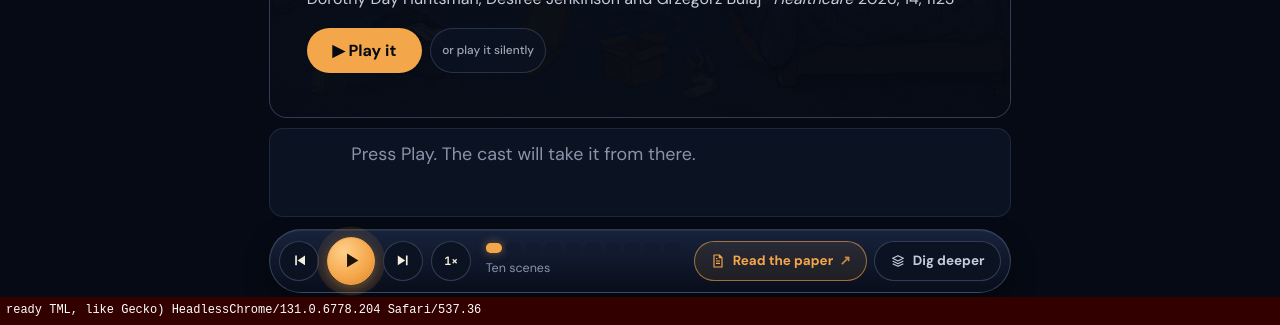
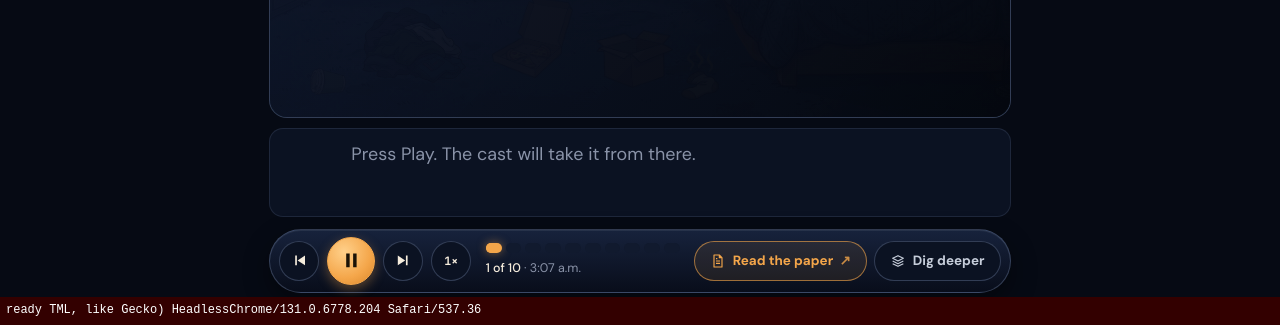
Before and after one commit to ryanxbutcher/paper-analysis, a plain HTML site: page home-environment/debug.html in a window 1280 px wide. Shown: the part 475-800 px from the top of the page. Drawn offline with Linux system fonts and the light colour scheme.

Commit message:
Diagnostic copy starts itself

```diff
--- a/home-environment/debug.html
+++ b/home-environment/debug.html
@@ -4,7 +4,7 @@
 window.addEventListener("error",function(e){show("ERR "+(e.message||"")+" @"+(e.filename||"").slice(-20)+":"+e.lineno+":"+e.colno+(e.target&&e.target.tagName?" <"+e.target.tagName+" "+(e.target.src||"")+">":""));},true);
 window.addEventListener("unhandledrejection",function(e){show("REJ "+(e.reason&&(e.reason.stack||e.reason.message)||e.reason));});
 document.addEventListener("click",function(e){show("click "+e.target.tagName+"#"+e.target.id+"."+String(e.target.className).slice(0,30));},true);
-document.addEventListener("DOMContentLoaded",function(){show("ready "+navigator.userAgent.slice(-60));});})();</script>
+document.addEventListener("DOMContentLoaded",function(){show("ready "+navigator.userAgent.slice(-60));});})();</script><script>window.addEventListener("load",function(){setTimeout(function(){try{var q=location.search;if(q.indexOf("final")>0){window.__pb.state(9);}else if(q.indexOf("mid")>0){window.__pb.state(5);}else{window.__pb.start();}}catch(e){var d=document.createElement("div");d.style.cssText="position:fixed;top:0;left:0;z-index:99999;background:#600;color:#fff;font:12px monospace";d.textContent="AUTO "+e.message;document.body.appendChild(d);}},2500);});</script>
 <meta charset="utf-8">
 <meta name="viewport" content="width=device-width,initial-scale=1,viewport-fit=cover">
 <title>The Therapeutic Home Environment: An Interactive Reading</title>
```
